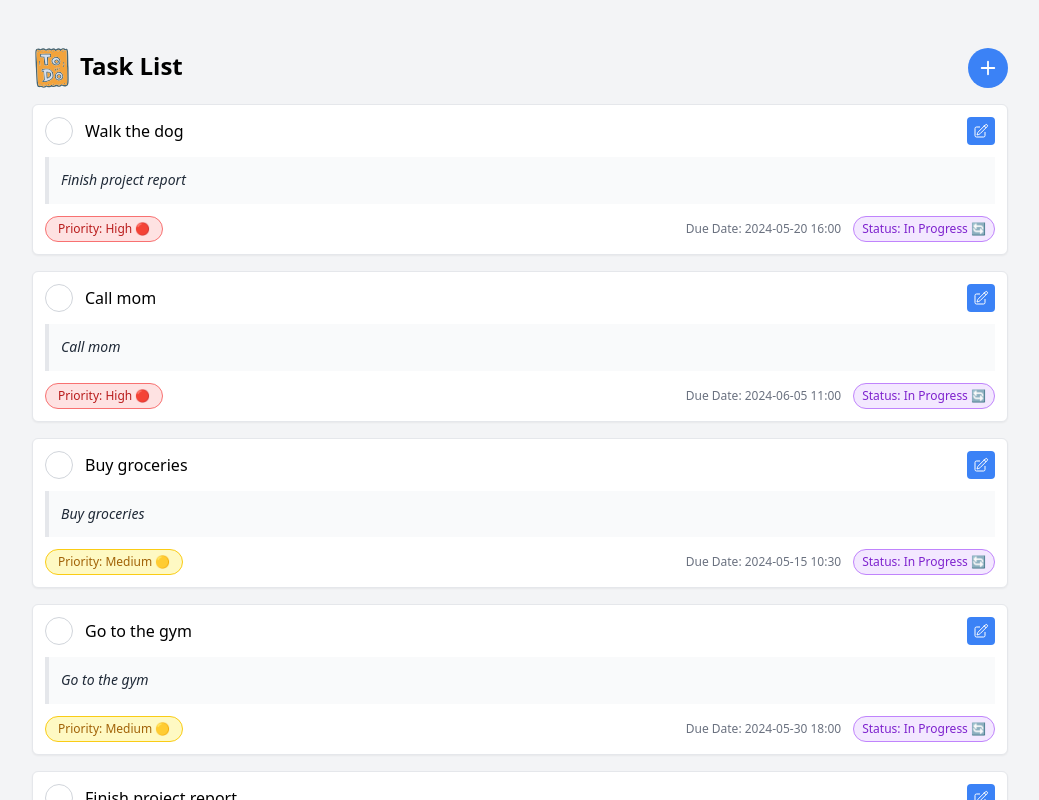
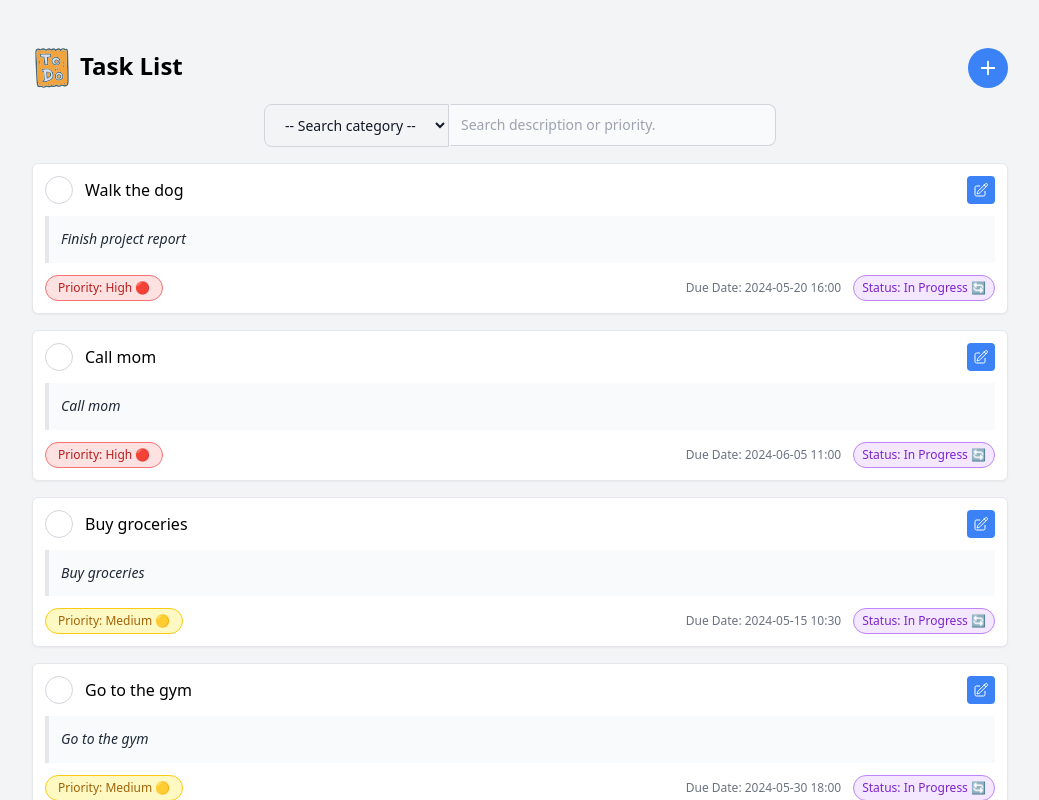
Before and after one commit to Nyssa0/Typescript-Project, a React (Vite) app: page / in a window 1280 px wide. Shown: the top 800 px of the page, without its empty margins (120-1159 px from the left). Built offline with nearby package versions, Linux system fonts and the light colour scheme.

Commit message:
:sparkles:  add searchbar

```diff
--- a/src/components/ToDoList.tsx
+++ b/src/components/ToDoList.tsx
@@ -1,6 +1,6 @@
 import ToDoItem from './ToDoItem';
 import Modal from './Modal';
-import { useState, useEffect } from 'react';
+import {useState, useEffect, ChangeEvent} from 'react';
 import { Task, TaskStatus, TaskPriority } from '@/types/Task';
 import TaskForm from './TaskForm';
 import { PlusIcon } from '@heroicons/react/20/solid';
@@ -11,6 +11,29 @@ interface ToDoListProps {
 
 export default function ToDoList({ tasks }: ToDoListProps) {
   const [showModal, setShowModal] = useState(false);
+  const [inputText, setInputText] = useState("");
+  const [selectOption, setSelectOption] = useState("");
+
+  const inputHandler = (e: ChangeEvent<HTMLInputElement>) => {
+    setInputText(e.target.value.toLowerCase());
+  };
+
+  const selectHandler = (e: ChangeEvent<HTMLSelectElement>) => {
+    setSelectOption(e.target.value.toLowerCase());
+  };
+
+  const filteredTasks = tasks.filter((task) => {
+    if (inputText === "") {
+      return task;
+    } else if (task.description.toLowerCase().includes(inputText) && selectOption === "" || task.priority.toLowerCase().includes(inputText) && selectOption === "") {
+      return task;
+    } else if (selectOption === "description" && task.description.toLowerCase().includes(inputText)) {
+      return task;
+    } else if (selectOption === "priority" && task.priority.toLowerCase().includes(inputText)) {
+      return task;
+    }
+    return false;
+  });
 
   const statusOrder = (status: TaskStatus) => {
     switch (status) {
@@ -38,7 +61,7 @@ export default function ToDoList({ tasks }: ToDoListProps) {
     }
   };
 
-  const sortedTasks = tasks.sort((a, b) => {
+  const sortedTasks = filteredTasks.sort((a, b) => {
     const statusDiff = statusOrder(b.status) - statusOrder(a.status);
     if (statusDiff !== 0) return statusDiff;
     return priorityOrder(b.priority) - priorityOrder(a.priority);
@@ -64,6 +87,24 @@ export default function ToDoList({ tasks }: ToDoListProps) {
           <span className="absolute top-0 left-0 bg-blue-500 text-white p-1 rounded text-xs opacity-0 hover:opacity-100 transition-opacity duration-200">New Task</span>
         </button>
       </div>
+
+      <div className="max-w-lg mx-auto mb-4">
+        <div className="flex">
+          <label htmlFor="search" className="mb-2 text-sm font-medium text-gray-900 sr-only">Search</label>
+          <select id="dropdown" name="search" onChange={selectHandler} className="flex-shrink-0 z-10 inline-flex items-center py-2.5 px-4 text-sm font-medium text-center text-gray-900 bg-gray-100 border border-gray-300 rounded-s-lg hover:bg-gray-200">
+            <option value="">-- Search category --</option>
+            <option value="description">Description</option>
+            <option value="priority">Priority</option>
+          </select>
+
+          <div className="relative w-full">
+            <input type="search" id="search-dropdown" onChange={inputHandler} value={inputText}
+                   className="block p-2.5 w-full z-20 text-sm text-gray-900 bg-gray-50 rounded-e-lg border-s-gray-50 border-s-2 border border-gray-300"
+                   placeholder="Search description or priority."/>
+          </div>
+        </div>
+      </div>
+
       <ul className="space-y-4">
         {sortedTasks.map((task) => (
           <ToDoItem key={task.id} task={task} />
```
